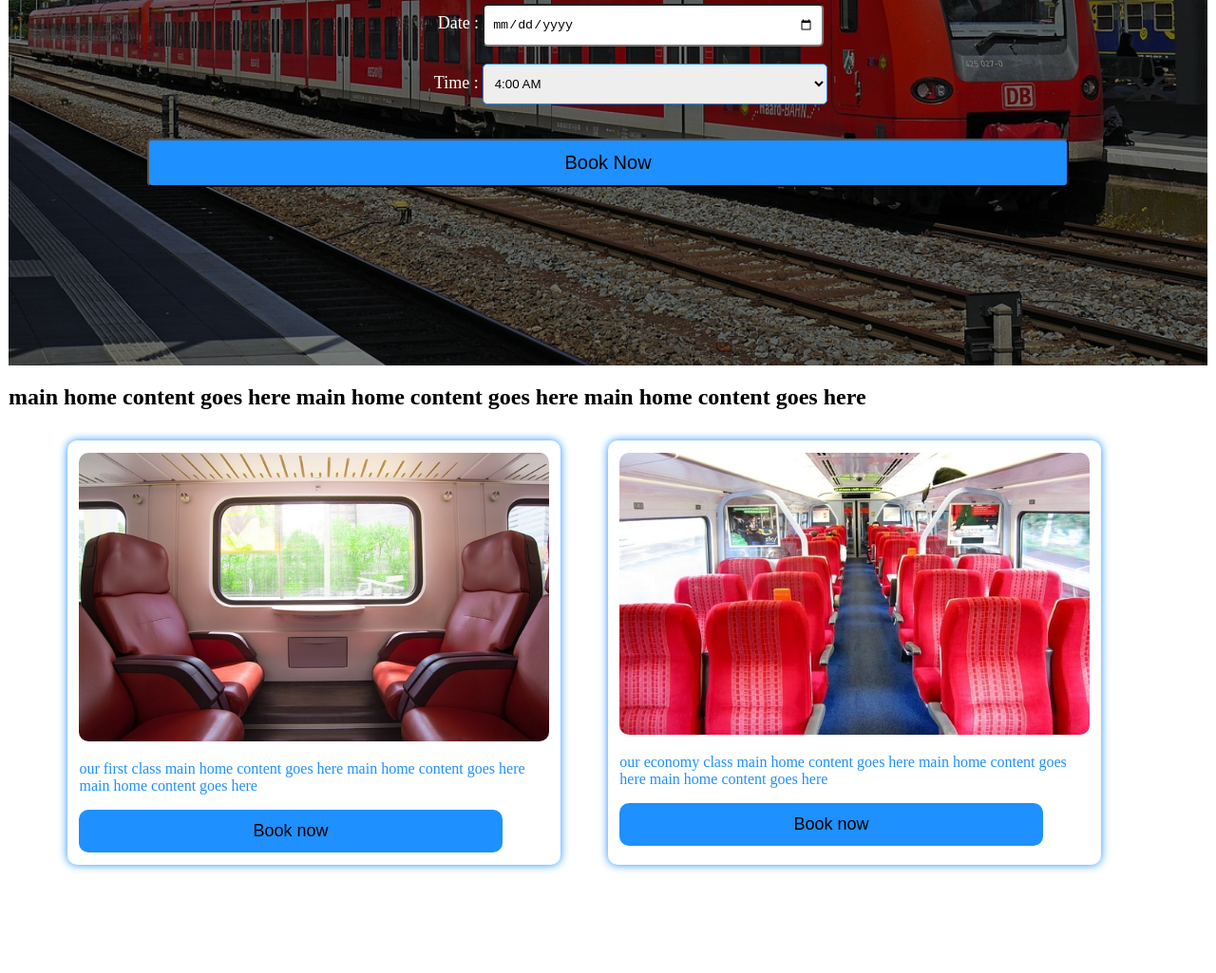
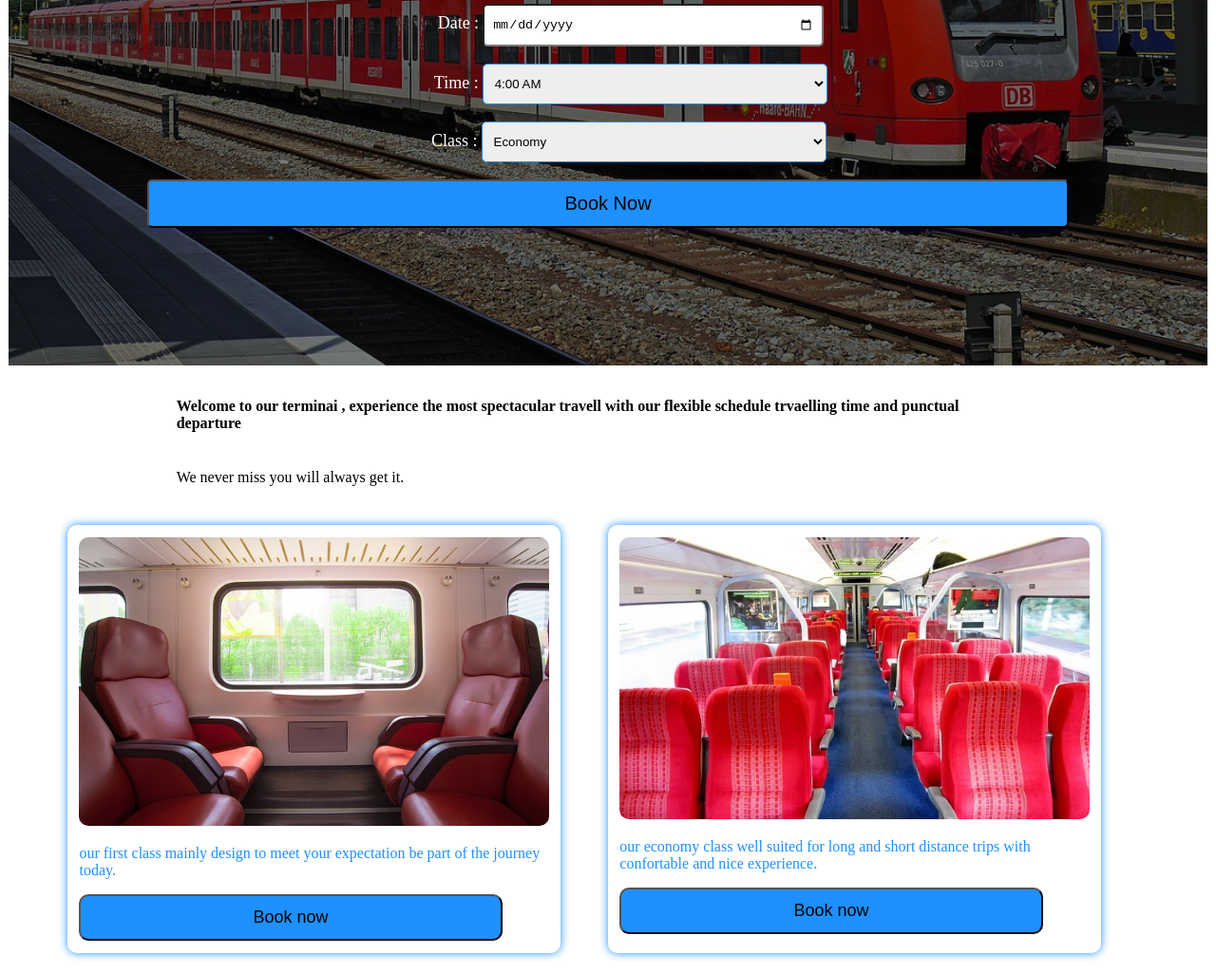
Before and after one commit to danielkirwa/my-Train-Ticket-app, a plain HTML site: page index.html in a window 1280 px wide. Shown: the part 500-1525 px from the top of the page at 95% size. Before the commit the page ends 1432 px from the top, so only its background shows below. Drawn offline with Linux system fonts and the light colour scheme.

Commit message:
completed home page

```diff
--- a/index.html
+++ b/index.html
@@ -91,7 +91,13 @@
 			<option>9:00 PM</option>
 			<option>10:00 PM</option>
 			<option>11:00 PM</option>
-		</select><br><br><br>
+		</select><br><br>
+			&nbsp;&nbsp;&nbsp;&nbsp;&nbsp;&nbsp;&nbsp;&nbsp;&nbsp;&nbsp;&nbsp;<label>Class :</label>
+		<select>
+			<option>Economy</option>
+			<option>High-class</option>
+
+		</select><br><br>
 		<button id="btnhomebooknow">Book Now</button>
 	</form>
 
@@ -100,12 +106,17 @@
  </div>
 <!-- end of image background -->
  <div>
- 	<h2>main home content goes here main home content goes here main home content goes here</h2>
+ 	<div id="insight">
+ 		<p style="width: 70%">
+ 		<h4>Welcome to our terminai , experience the most spectacular travell with our flexible schedule trvaelling time and punctual departure</h4><br>
+ 		We never miss you will always get it.
+ 	</p>
+ 	</div>
  	<div id="cardinforholder">
  		<div id="cardinfor" style="background: white">
  			 <img src="assets/highclass.jpg" width="100%"><br>
  			<p>
- 				our first class main home content goes here main home content goes here main home content goes here
+ 				our first class mainly design to meet your expectation be part of the journey today.
  			</p>
 
  			<button id="booknowhighclass">Book now</button>
@@ -114,7 +125,7 @@
  		<div id="cardinfor" style="background: white">
  			<img src="assets/economyclass.jpg" alt="economy photo" width="100%"><br>
  			<p>
- 				 our economy class main home content goes here main home content goes here main home content goes here
+ 				 our economy class  well suited for long and short distance trips with confortable and nice experience.
  			</p>
  			<button id="booknoweconomy">Book now</button>
  		</div>
--- a/styles/homepage.css
+++ b/styles/homepage.css
@@ -40,6 +40,12 @@
 	padding: 12px 8px;
 	border-radius: 5px;
 }
+#insight{
+	width: 70%;
+	margin-left: 13%;
+	padding:1%;
+
+}
 
 /* main page infor style */
 #cardinforholder{
@@ -67,7 +73,5 @@
 	background-color: dodgerblue;
 	color: black;
 	font-size: 18px;
-	outline: none;
-	border:none;
 	cursor: pointer;
 }
```
